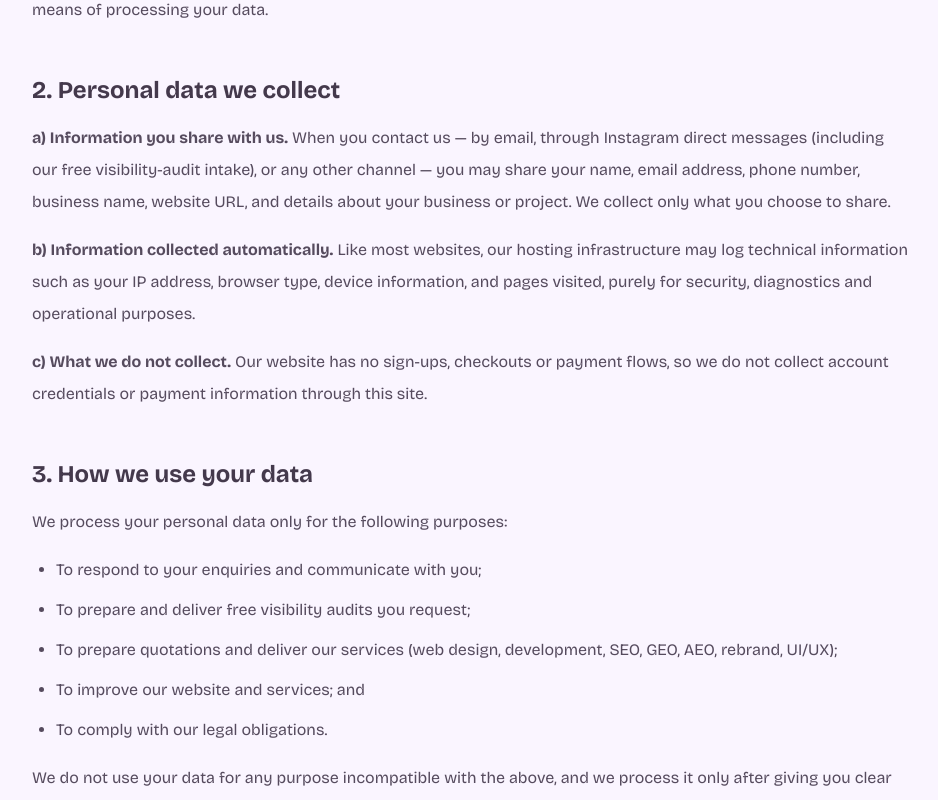
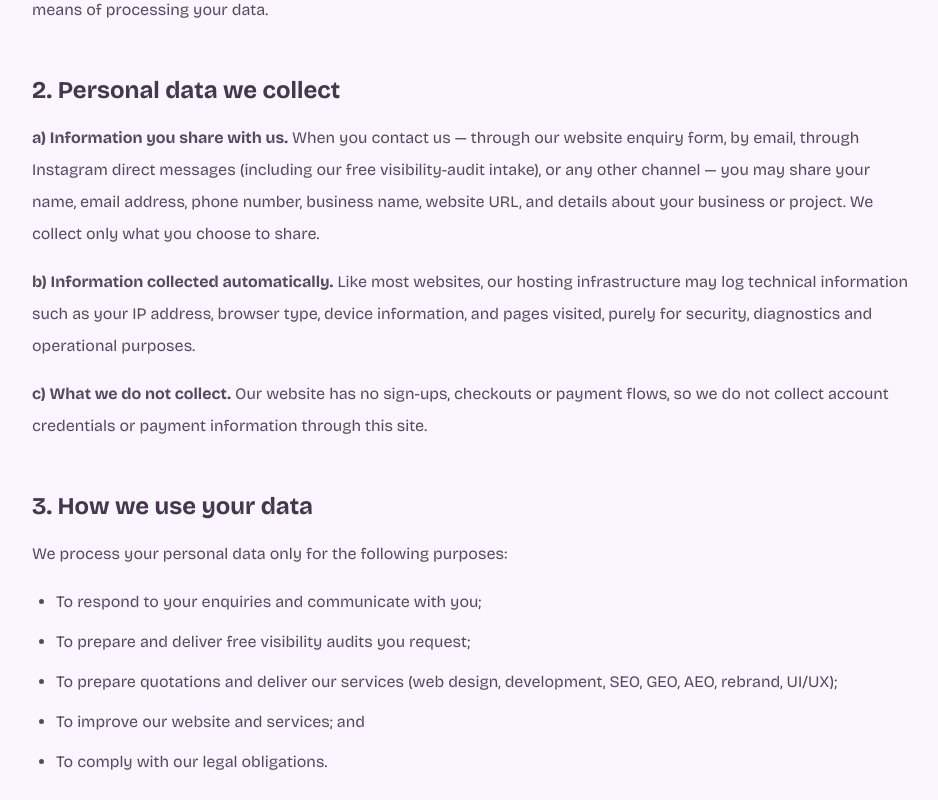
Before and after one commit to MASTERxVIC/code-n-kraft, a Next.js app: page /privacy-policy in a window 1280 px wide. Shown: the part 1120-1920 px from the top of the page, without its empty margins (168-1106 px from the left). Built offline with nearby package versions, Linux system fonts and the light colour scheme; a web font is replaced by a local one.

Commit message:
privacy policy: disclose enquiry form + Formspree

```diff
--- a/src/app/privacy-policy/page.js
+++ b/src/app/privacy-policy/page.js
@@ -61,11 +61,11 @@ export default function PrivacyPolicyPage() {
       <LegalSection id="data-we-collect" n={2} title="Personal data we collect">
         <p>
           <strong>a) Information you share with us.</strong> When you contact us —
-          by email, through Instagram direct messages (including our free
-          visibility-audit intake), or any other channel — you may share your
-          name, email address, phone number, business name, website URL, and
-          details about your business or project. We collect only what you
-          choose to share.
+          through our website enquiry form, by email, through Instagram direct
+          messages (including our free visibility-audit intake), or any other
+          channel — you may share your name, email address, phone number,
+          business name, website URL, and details about your business or
+          project. We collect only what you choose to share.
         </p>
         <p>
           <strong>b) Information collected automatically.</strong> Like most
@@ -120,6 +120,7 @@ export default function PrivacyPolicyPage() {
         <ul className={listCls}>
           <li>
             <strong>Service providers</strong> who help us operate — for example,
+            Formspree (which processes our website enquiry-form submissions),
             Instagram/Meta (for direct messages) and our email hosting provider.
             They process data only on our instructions and are expected to
             protect it.
```
